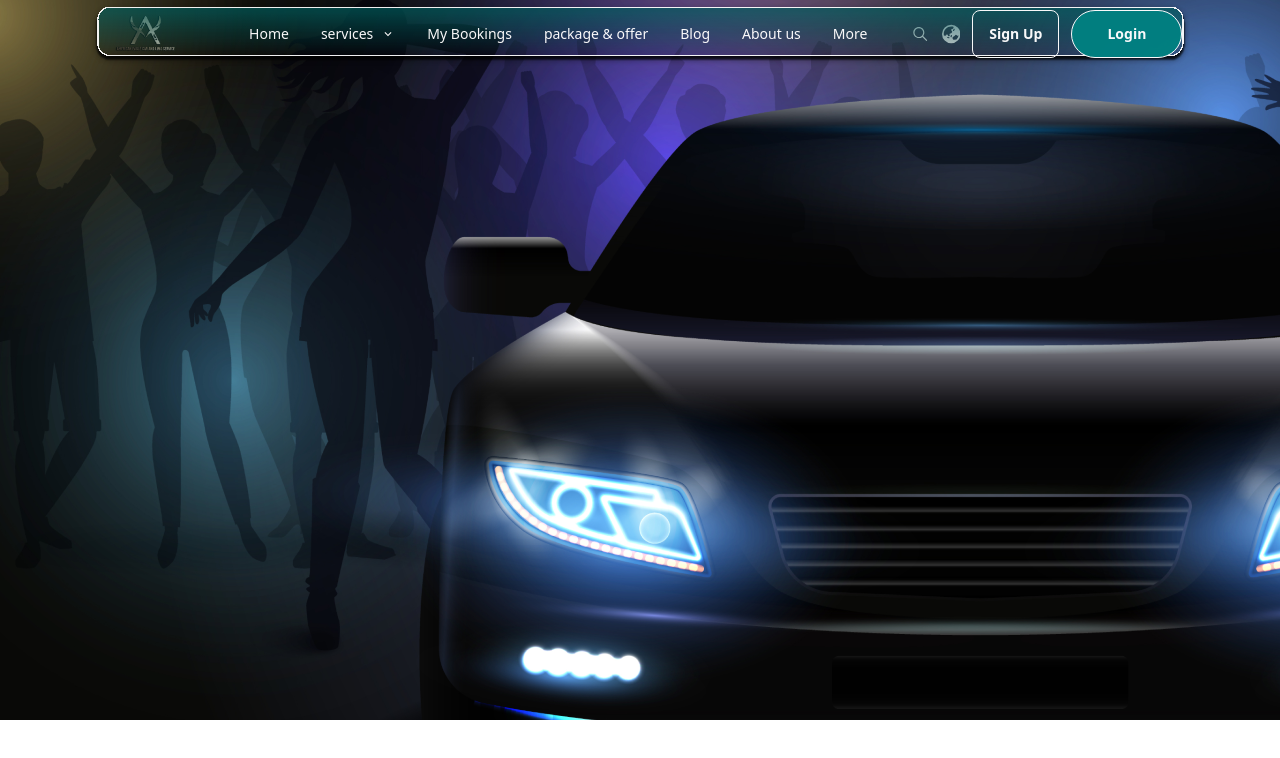
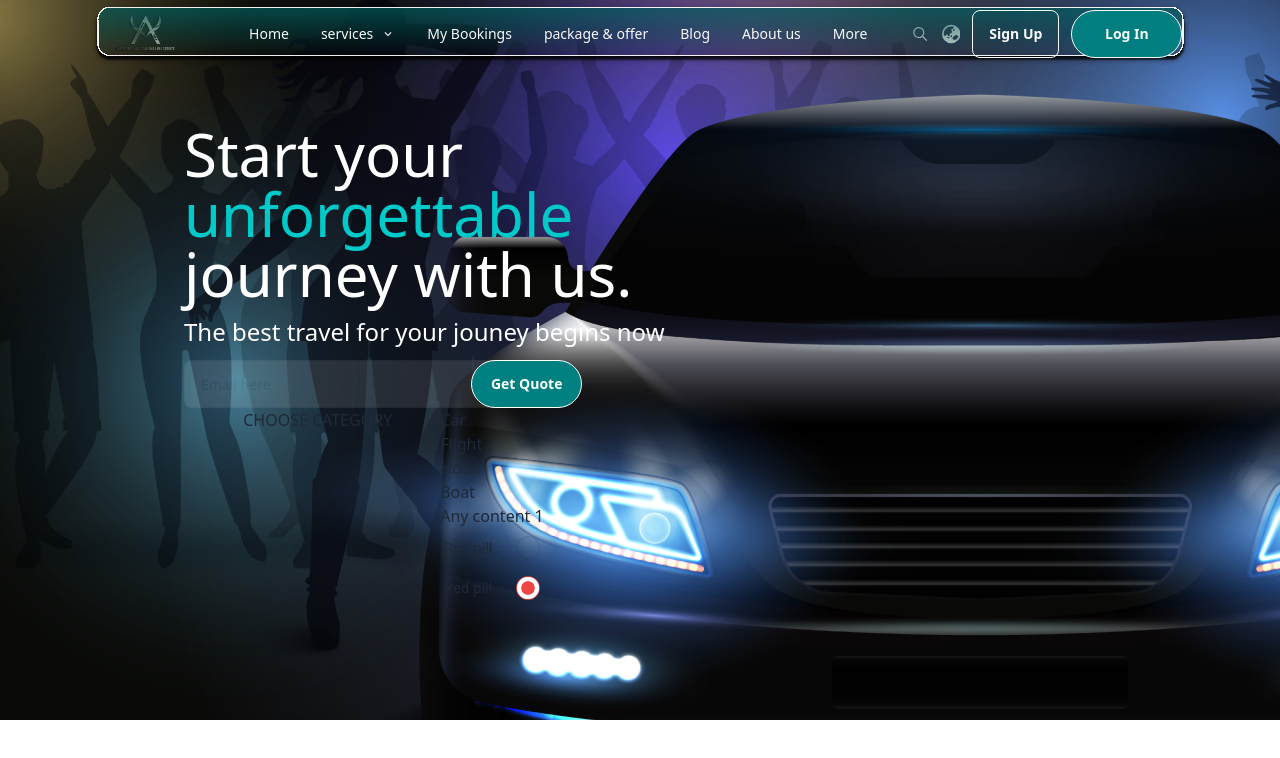
Before and after one commit to Nazmul-Hasan-Shadin/travel-hunter, a React (Vite) app: page / in a window 1280 px wide. Shown: the top 758 px of the page. Built offline with nearby package versions, Linux system fonts and the light colour scheme.

Commit message:
banner header text added

```diff
--- a/package.json
+++ b/package.json
@@ -16,6 +16,7 @@
     "react-dom": "^18.2.0",
     "react-icons": "^5.0.1",
     "react-router-dom": "^6.21.3",
+    "react-tabs": "^6.0.2",
     "sort-by": "^1.2.0"
   },
   "devDependencies": {
--- a/src/component/PrimaryButton/PrimaryButton.jsx
+++ b/src/component/PrimaryButton/PrimaryButton.jsx
@@ -3,7 +3,7 @@ import React from 'react';
 const PrimaryButton = ({text,onclick}) => {
     return (
 
-             <button onClick={onclick}  className='btn w-[111px] bg-[#008080] hover:bg-green-600 btn-md z-10 rounded-[50px]  text-white btn-outline'>Login</button>
+             <button onClick={onclick}  className='btn w-[111px] bg-[#008080] hover:bg-green-600 btn-md z-10 rounded-[50px]  text-white btn-outline'>{text}</button>
 
     );
 };
--- a/src/main.jsx
+++ b/src/main.jsx
@@ -8,7 +8,7 @@ import Home from './pages/Home/Home/Home.jsx'
 
 ReactDOM.createRoot(document.getElementById('root')).render(
   <React.StrictMode>
-   <div className='max-w-[1920px] mx-auto'>
+   <div className='max-w-[1990px] mx-auto'>
    <RouterProvider router={router}>
         <Home></Home>
    </RouterProvider>
--- a/src/pages/Home/Header/Header.jsx
+++ b/src/pages/Home/Header/Header.jsx
@@ -1,11 +1,15 @@
 import React from 'react';
 import Navbar from '../../../shared/Navbar/Navbar';
 import  headerImage from '../../../assets/images/Banner/carBanner.png'
+import HeaderText from '../../../shared/HeaderText/HeaderText';
+import AdvancedSearch from '../../../shared/AdvancedSearch/AdvancedSearch';
 
 const Header = () => {
     return (
         <div className="h-[90vh]" style={{backgroundImage:"url('/src/assets/images/Banner/carBanner.png')"}}>
             <Navbar></Navbar>
+            <HeaderText></HeaderText>
+            <AdvancedSearch></AdvancedSearch>
         </div>
     );
 };
--- /dev/null
+++ b/src/shared/AdvancedSearch/AdvancedSearch.jsx
@@ -0,0 +1,50 @@
+import React from 'react';
+import { Tab, TabList, TabPanel, Tabs } from 'react-tabs';
+
+const AdvancedSearch = () => {
+    return (
+        <div className='w-[62%] mx-auto'>
+             <div className='flex  gap-12'>
+                <p>CHOOSE CATEGORY</p>
+                 <div>
+                 <Tabs>
+    <TabList>
+      <Tab> Car</Tab>
+      <Tab>Flight</Tab>
+      <Tab>Hotel</Tab>
+      <Tab>Boat</Tab>
+    </TabList>
+
+    <TabPanel>
+      <h2>Any content 1</h2>
+    </TabPanel>
+    <TabPanel>
+      <h2>Any content 2</h2>
+    </TabPanel>
+  </Tabs>
+ {/*  raido butoon */}
+  <div>
+  <div className="form-control">
+  <label className="label cursor-pointer">
+    <span className="label-text">Red pill</span>
+    <input type="radio" name="radio-10" className="radio checked:bg-red-500" checked />
+  </label>
+</div>
+
+<div className="form-control">
+  <label className="label cursor-pointer">
+    <span className="label-text">Red pill</span>
+    <input type="radio" name="radio-10" className="radio checked:bg-red-500" checked />
+  </label>
+</div>
+  </div>
+                 </div>
+
+             </div>
+             <div></div>
+             <div></div>
+        </div>
+    );
+};
+
+export default AdvancedSearch;
--- a/src/shared/HeaderText/HeaderText.jsx
+++ b/src/shared/HeaderText/HeaderText.jsx
@@ -1,12 +1,23 @@
+import PrimaryButton from "../../component/PrimaryButton/PrimaryButton";
 
 
 const HeaderText = () => {
     return (
-        <div>
-        <h1> Start your <span className="text-[#00C9C9]"> unforgettable </span>
+        <div className="w-[64%]  text-white space-y-3 pt-14  lg:pl-[184px] " >
+        <h1 className="text-6xl"> Start your <span className="text-[#00C9C9]"> unforgettable </span>
 <br />journey with us. </h1>
-<p>The best travel for your jouney begins now</p>
-<input type="text" placeholder="Type here" className="input input-bordered input-md w-full max-w-xs" />
+<p className="text-2xl">The best travel for your jouney begins now</p>
+
+  <div className="relative">
+
+<input   type="text" placeholder="Email here" className="input  input-bordered input-md w-full max-w-xs text-black  opacity-[0.1] bg-[#FFF]" />
+
+
+<div className="absolute  lg:right-12 top-0 lg:w-[300px] ">
+<button onClick={onclick}  className='btn w-[111px] bg-[#008080] hover:bg-green-600 btn-md z-10 rounded-[50px]  text-white btn-outline  '>Get Quote</button>
+</div>
+
+  </div>
         </div>
     );
 };
```
Also changed, not shown: 1 other file (tests, documents, lock files or other folders).
